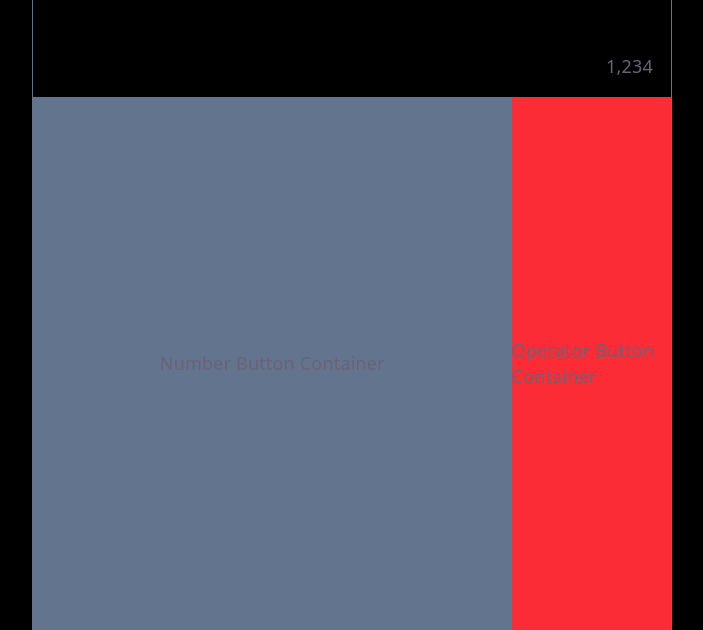
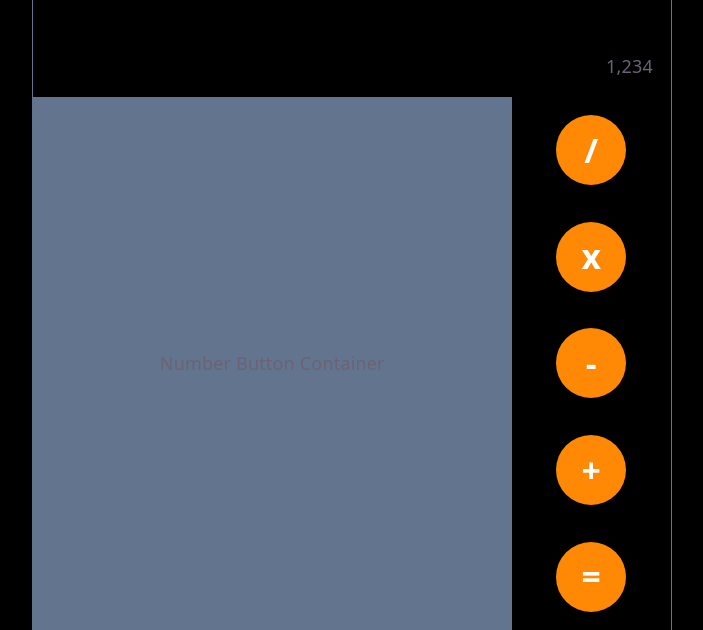
Before and after one commit to courtneytruong/Calculator, a React (Vite) app in the folder calculator-react-app/: page / in a window 1280 px wide. Shown: the part 170-800 px from the top of the page, without its empty margins (288-991 px from the left). Built offline with nearby package versions, Linux system fonts and the light colour scheme.

Commit message:
Operator buttons created

```diff
--- a/calculator-react-app/src/components/CalculatorButtonContainer.jsx
+++ b/calculator-react-app/src/components/CalculatorButtonContainer.jsx
@@ -3,7 +3,7 @@ import NumberButtonContainer from "./NumberButtonContainer";
 
 function CalculatorButtonContainer() {
   return (
-    <div className="flex bg-red-500 w-full h-2/3">
+    <div className="flex w-full h-2/3">
       <NumberButtonContainer></NumberButtonContainer>
       <OperatorButtonContainer></OperatorButtonContainer>
     </div>
--- /dev/null
+++ b/calculator-react-app/src/components/OperatorButton.jsx
@@ -0,0 +1,11 @@
+function OperatorButton({ operator }) {
+  return (
+    <div className="flex justify-center items-center h-1/5 w-full text-3xl font-bold text-white">
+      <button className="bg-orange-400 items-center justify-center w-[70px] h-[70px] rounded-full">
+        {operator}
+      </button>
+    </div>
+  );
+}
+
+export default OperatorButton;
--- a/calculator-react-app/src/components/OperatorButtonContainer.jsx
+++ b/calculator-react-app/src/components/OperatorButtonContainer.jsx
@@ -1,7 +1,15 @@
+import OperatorButton from "./OperatorButton";
+
+const operators = ["/", "x", "-", "+", "="];
+
 function OperatorButtonContainer() {
   return (
-    <div className="flex justify-center items-center bg-white-500 w-1/4 h-full">
-      Operator Button Container
+    <div className="flex w-1/4 h-full">
+      <div className="w-full h-full flex-col">
+        {operators.map((operator) => (
+          <OperatorButton key={operator} operator={operator}></OperatorButton>
+        ))}
+      </div>
     </div>
   );
 }
```
